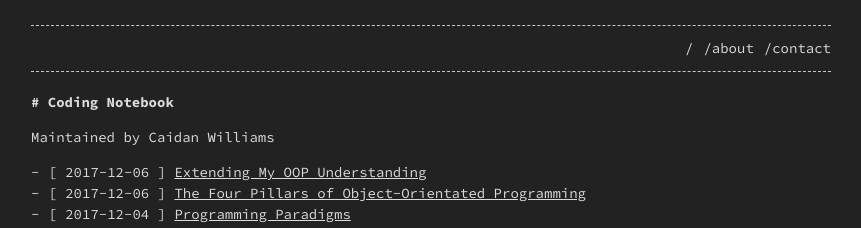
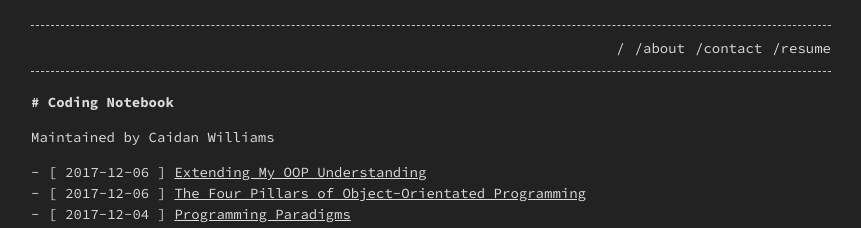
Before and after one commit to caidanw/caidanw.github.io, a Jekyll site: the page built from index.md, in a window 1280 px wide. Shown: the top 228 px of the page, without its empty margins (209-1070 px from the left). Built offline with Jekyll 4.4.1, drawn with Linux system fonts in a browser that asks for light colours.

Commit message:
replaced resume file with link to google docs resume

```diff
--- a/_config.yml
+++ b/_config.yml
@@ -2,6 +2,7 @@
 description: "Caidan Williams' Blog & Portfolio"
 
 google_analytics: UA-149931368-3
+resume_link: https://docs.google.com/viewer?url=https://docs.google.com/document/d/1pOsL216fx-liQRvFX8MyQI7xWcA9HGSJ-DonPrMEVlo/export?format=pdf
 
 header_pages:
   - index.md
--- a/_includes/header.html
+++ b/_includes/header.html
@@ -8,6 +8,7 @@
         <li><a href="{{ my_page.url | relative_url }}">{{ my_page.title | escape }}</a></li>
         {%- endif -%}
       {%- endfor -%}
+      <li><a href="{{ site.resume_link }}" target="_blank">/resume</a></li>
     </ul>
   </div>
 </header>
```
Also changed, not shown: 1 other file.
